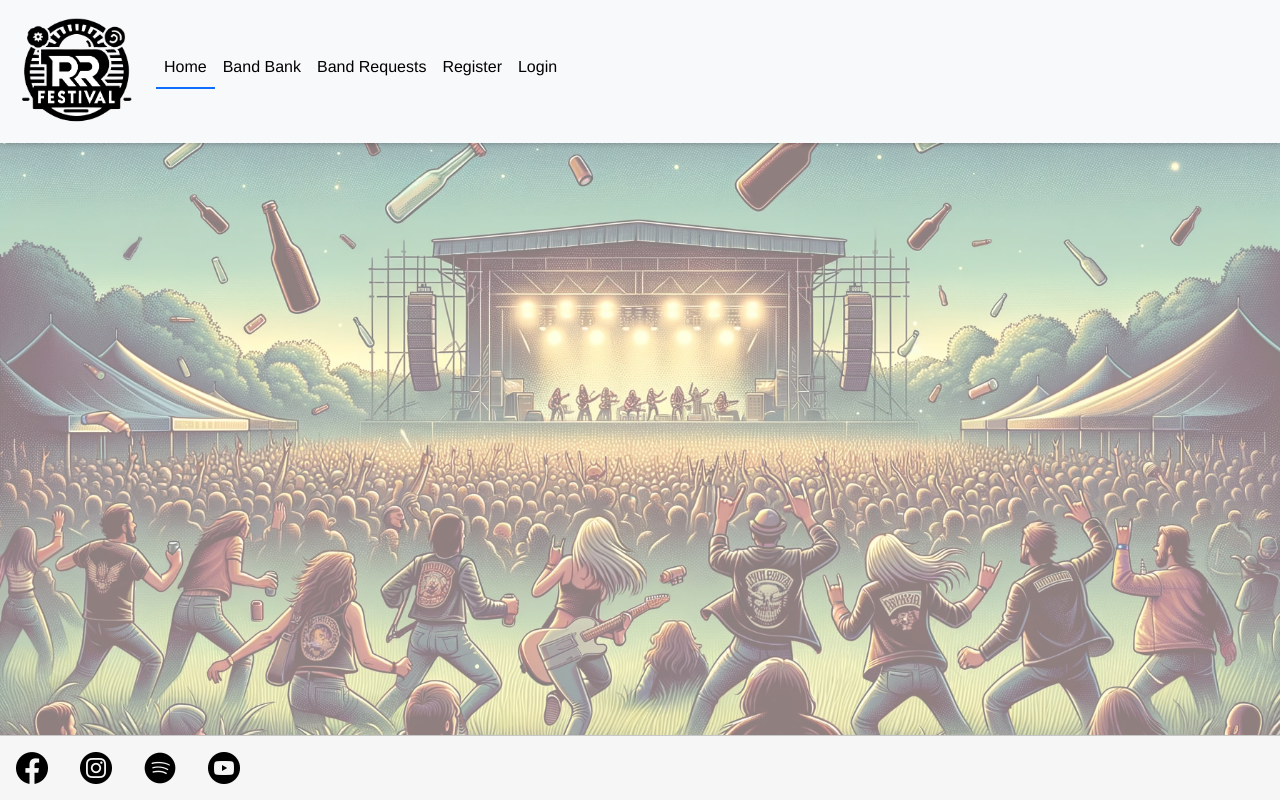
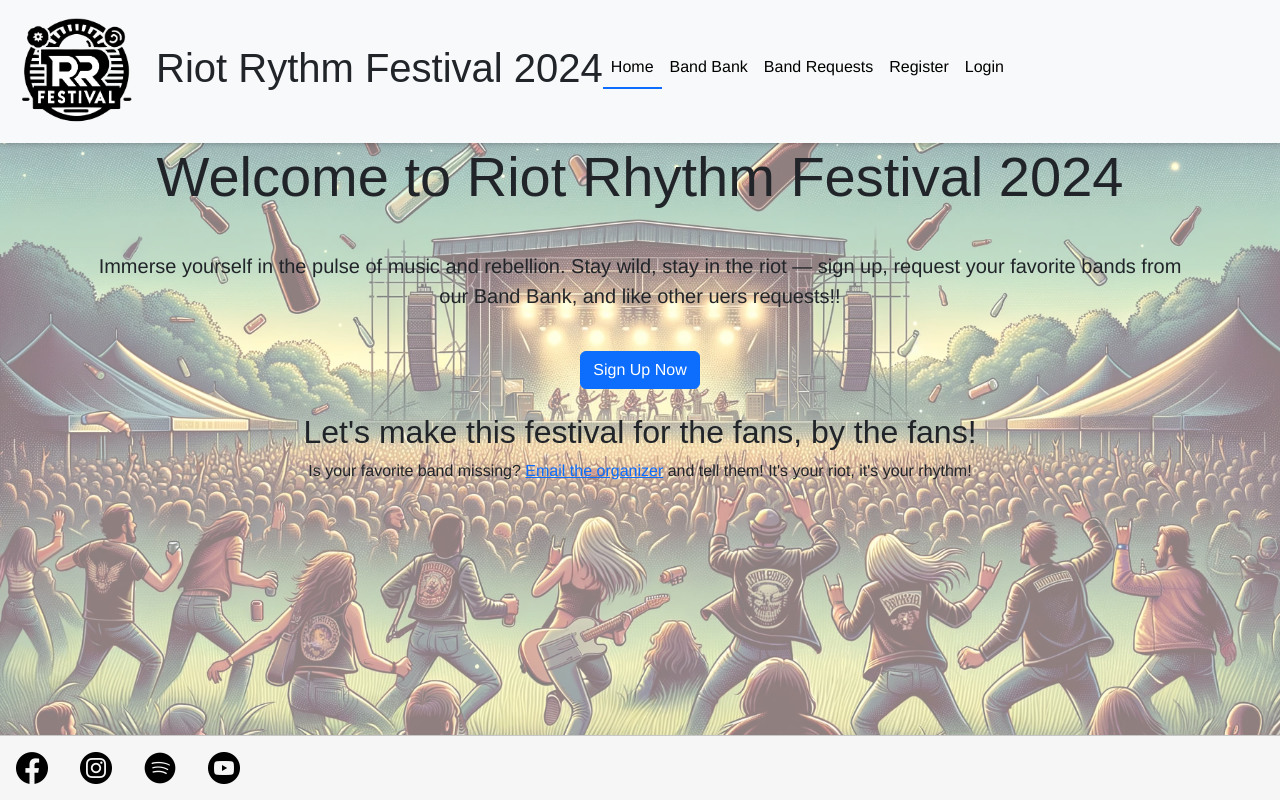
Before and after one commit to JorgenDIF/PP4-Riot-Rythm-Festival, a Django app: page / in a window 1280 px wide. Run offline with Django 4.2, Linux system fonts and the light colour scheme; parts of the project's set-up code (start-up, migrations or seed data) failed here and were passed over; some libraries are stand-ins or nearby versions.

Commit message:
feat: update index and header with festival content
Enhance index.html by adding new content to improve user engagement and provide essential festival information. Update header.html to include the festival name, reinforcing brand identity and ensuring consistency across all pages.

```diff
--- a/home/templates/home/index.html
+++ b/home/templates/home/index.html
@@ -1 +1,20 @@
 {% extends 'base.html' %}
+
+{% block  content %}
+<section class="hero jumbotron jumbotron-fluid">
+    <div class="overlay">
+        <div class="container text-center">
+            <h1 class="display-4 pb-4">Welcome to Riot Rhythm Festival 2024</h1>
+            <p class="lead pt-2 pb-4">Immerse yourself in the pulse of music and rebellion. Stay wild, stay in the riot — sign up, request your favorite bands from our Band Bank, and like other uers requests!!</p>
+            {% if request.user.is_authenticated %}
+            <a href="{% url 'request_band' %}" class="btn btn-primary custom-btn-primary">Request A Band</a>
+            {% else %}
+            <a href="/accounts/signup/" class="btn btn-primary custom-btn-primary">Sign Up Now</a>
+            {% endif %}
+
+            <h2 class="pt-4">Let's make this festival for the fans, by the fans!</h2>
+            <p>Is your favorite band missing? <a href="mailto:organiser@riotrythmfest.com">Email the organizer</a> and tell them! It's your riot, it's your rhythm!</p>
+        </div>
+    </div>
+</section>
+{% endblock %}
--- a/templates/includes/header.html
+++ b/templates/includes/header.html
@@ -6,6 +6,7 @@
     <nav class="navbar navbar-expand-lg bg-body-tertiary">
         <div class="container-fluid">
           <a class="navbar-brand" href="#"><img src="{% static 'images/RRFestival.webp' %}" alt="Riot Rythm Logo" class="logo"></a>
+          <h1 class ="text-center d-none d-md-block">Riot Rythm Festival 2024</h1>
           <button class="navbar-toggler" type="button" data-bs-toggle="collapse" data-bs-target="#navbarNav" aria-controls="navbarNav" aria-expanded="false" aria-label="Toggle navigation">
             <span class="navbar-toggler-icon"></span>
           </button>
@@ -49,6 +50,7 @@
               {% endif %}
             </ul>
           </div>
+
         </div>
       </nav>
     {% endwith %}
```
